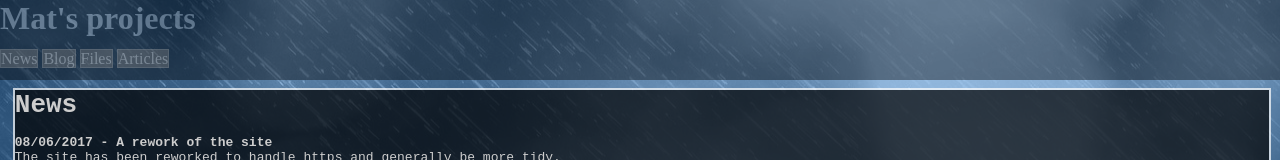
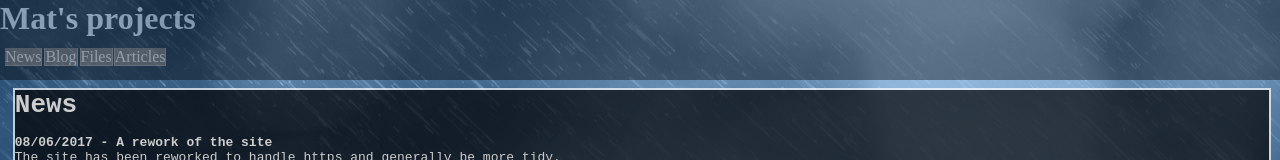
Before and after one commit to mathew653/mathew653.github.io, a plain HTML site: page index.html in a window 1280 px wide. Shown: the top 160 px of the page. Drawn offline with Linux system fonts and the light colour scheme.

Commit message:
Minor site tweaks to fix some bits
-Adjusted the visibility on some parts of the site
-Tweaked the way the menu bar is positioned to make more sense.

```diff
--- a/res/theme.css
+++ b/res/theme.css
@@ -59,8 +59,8 @@ div.menu {
 div.menulinks {
 	color: rgb(0,0,0);
 	position: absolute;
-	left: 0px;
-	top: 5%;
+	left: 5px;
+	top: 6%;
 	width: 100%;
 	height: 5%;
 
@@ -85,11 +85,12 @@ div.code {
 
 a.menubutton {
 	position: relative;
-	top:25%;
-	border: 1px solid rgb(168,168,168);
-	opacity: 0.4;
+	/*top:25%;*/
+	top:0%;
+	outline: 1px solid rgb(168,168,168);
+	opacity: 0.5;
 	/*Fix for earlyier ie*/
-	filter: Alpha(opacity=40);
+	filter: Alpha(opacity=50);
 	background-color: rgb(128,128,128);
 
 	zoom: 1;
@@ -100,7 +101,7 @@ a.menubutton {
 
 a.menubutton:visited {
 	position: relative;
-	top:25%;
+	top:0%;
 	border: 1px solid rgb(168,168,168);
 	opacity: 0.4;
 	/*Fix for earlyier ie*/
@@ -193,6 +194,14 @@ a.Config
 	top: 0px;
 }
 
+h1.black {
+	left: 5px;
+	color: rgb(255,255,255);
+	opacity: 1.0;
+	/*Fix for earlyier ie*/
+	filter: Alpha(opacity=100);
+}
+
 b.black {
 	z-index: 5;
 }
```
